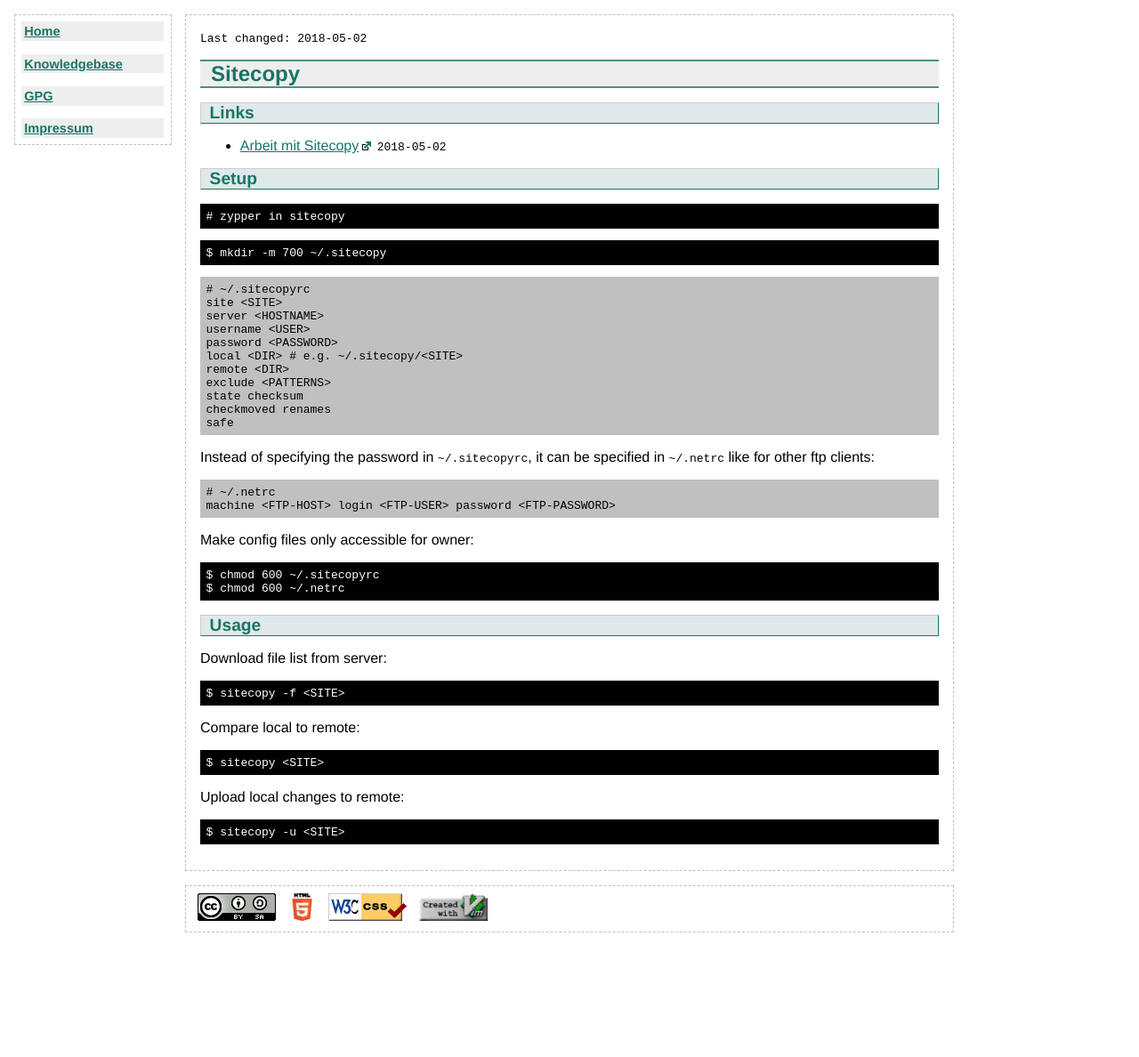
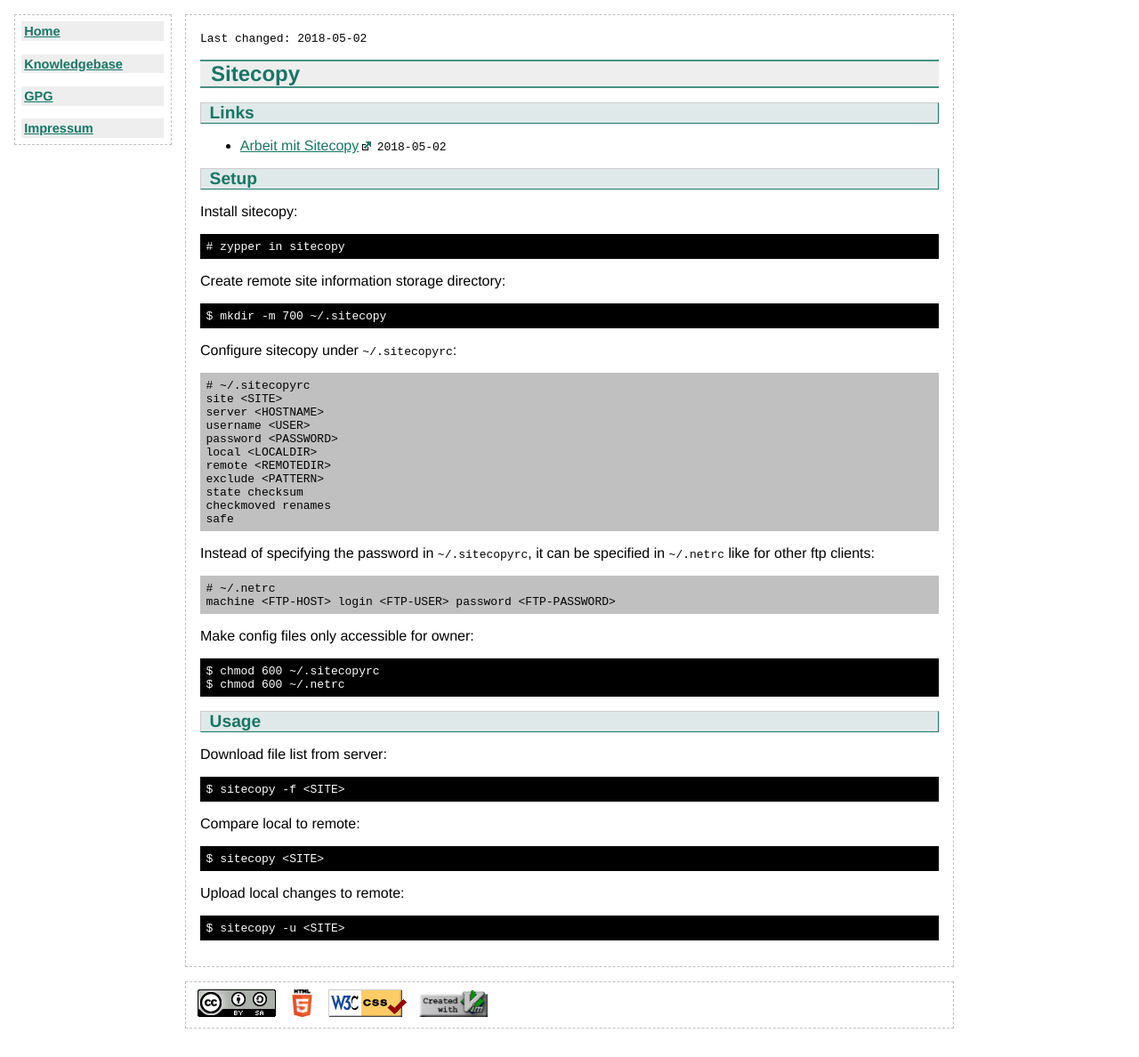
Before and after one commit to flyinggreenfrog/flyinggreenfrog.github.io, a Jekyll site: the page built from knowledgebase/sitecopy.md, in a window 1280 px wide. Shown: the whole page at 89% size. Built offline with Jekyll 4.4.1, drawn with Linux system fonts in a browser that asks for light colours; before the commit the page ends 1080 px from its top, so only the background shows below that; part of the change alters nothing that is shown.

Commit message:
Worked on knowledgebase/sitecopy.

````diff
--- a/knowledgebase/sitecopy.md
+++ b/knowledgebase/sitecopy.md
@@ -10,13 +10,19 @@ categories: [Linux, Network]
 
 ## Setup
 
+Install sitecopy:
+
 ``` sh
 # zypper in sitecopy
 ```
 
+Create remote site information storage directory:
+
 ``` sh
 $ mkdir -m 700 ~/.sitecopy
 ```
+
+Configure sitecopy under `~/.sitecopyrc`:
 
 ``` text
 # ~/.sitecopyrc
@@ -24,9 +30,9 @@ site <SITE>
 server <HOSTNAME>
 username <USER>
 password <PASSWORD>
-local <DIR> # e.g. ~/.sitecopy/<SITE>
-remote <DIR>
-exclude <PATTERNS>
+local <LOCALDIR>
+remote <REMOTEDIR>
+exclude <PATTERN>
 state checksum
 checkmoved renames
 safe
````
